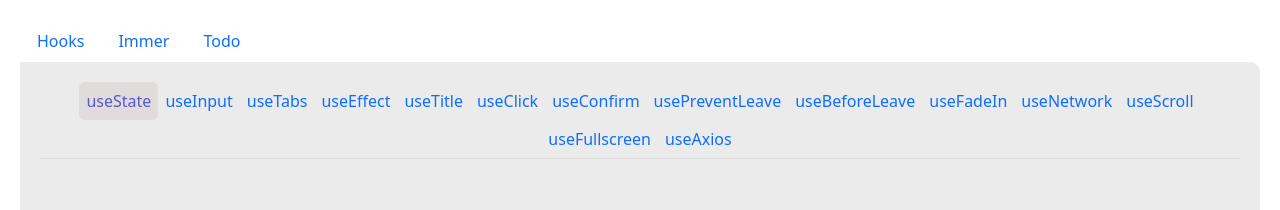
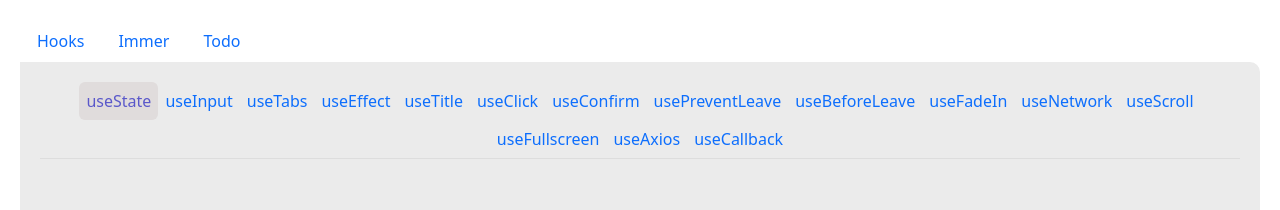
Before and after one commit to SunYenn/study_react, a React (Create React App) app: page / in a window 1280 px wide. Shown: the top 210 px of the page. Built offline with nearby package versions, Linux system fonts and the light colour scheme.

Commit message:
집에 가요

```diff
--- a/src/components/Hooks/11_useNetwork.js
+++ b/src/components/Hooks/11_useNetwork.js
@@ -24,6 +24,7 @@ function HookUseNetwork() {
     return status
   }
 
+  // typescript : const handleNetworkChange = (online: any) => {
   const handleNetworkChange = (online) => {
     console.log(online ? "We just went online" : "we are offline")
   }
--- a/src/components/Hooks/13_useFullscreen.js
+++ b/src/components/Hooks/13_useFullscreen.js
@@ -4,9 +4,14 @@ import Button from 'react-bootstrap/Button';
 
 const HookUseFullscreen = () => {
 
+
+  // typescript : const useFullscreen = (callback: Function) => {
   const useFullscreen = (callback) => {
+
+    // typescript : const element = useRef<HTMLImageElement | null>(null);
     const element = useRef();
 
+    // typescript : const runCb = (isFull: boolean) => {
     const runCb = (isFull) => {
       if (callback && typeof callback === 'function') {
         callback(isFull)
--- /dev/null
+++ b/src/components/Hooks/15_useCallback.js
@@ -0,0 +1,35 @@
+import React, { useState, useCallback } from "react";
+import { Button } from "react-bootstrap";
+
+function Light({ room, on, toggle }) {
+  console.log({ room, on });
+  return (
+    <Button onClick={toggle}>
+      {room} {on ? "💡" : "⬛"}
+    </Button>
+  );
+}
+
+// 해당 prop이 변경되지 않는 한 다시 호출되지 않음
+// 안 해주면 하나만 동작 시켜도 3개의 컴포넌츠 모두 동작
+Light = React.memo(Light);
+
+export default function SmartHome() {
+  const [masterOn, setMasterOn] = useState(false);
+  const [kitchenOn, setKitchenOn] = useState(false);
+  const [bathOn, setBathOn] = useState(false);
+
+  // 함수의 참조값이 SmartHome 컴포넌트가 랜더링될 때마다 새로운 참조값으로 모두 바뀌어버리기 때문에
+  // useCallback()의 두번쨰 인자로 넘어온 의존 배열이 변경될 대만 첫 번째 인자로 넘어온 함수 호출
+  const toggleMaster = useCallback(() => setMasterOn(!masterOn), [masterOn]);
+  const toggleKitchen = useCallback(() => setKitchenOn(!kitchenOn), [kitchenOn]);
+  const toggleBath = useCallback(() => setBathOn(!bathOn), [bathOn]);
+
+  return (
+    <div>
+      <Light room="침실" on={masterOn} toggle={toggleMaster} />
+      <Light room="주방" on={kitchenOn} toggle={toggleKitchen} />
+      <Light room="욕실" on={bathOn} toggle={toggleBath} />
+    </div>
+  );
+}
--- a/src/pages/Hooks.js
+++ b/src/pages/Hooks.js
@@ -16,6 +16,7 @@ import HookUseNetwork from '../components/Hooks/11_useNetwork';
 import HookUseScroll from '../components/Hooks/12_useScroll';
 import HookUseFullscreen from '../components/Hooks/13_useFullscreen';
 import HookUseAxios from '../components/Hooks/14_useAxios';
+import HookUseCallback from '../components/Hooks/15_useCallback';
 
 const Layout = () => {
 
@@ -141,6 +142,14 @@ const Layout = () => {
               useAxios
             </Nav.Link>
           </Nav.Item>
+          <Nav.Item>
+            <Nav.Link
+              active={activeTab === 'useCallback'}
+              onClick={() => handleTabSelect('useCallback')}
+            >
+              useCallback
+            </Nav.Link>
+          </Nav.Item>
         </Nav>
       </div>
       <div className='hook-main'>
@@ -158,6 +167,7 @@ const Layout = () => {
         {activeTab === 'useScroll' ? <HookUseScroll /> : null}
         {activeTab === 'useFullscreen' ? <HookUseFullscreen /> : null}
         {activeTab === 'useAxios' ? <HookUseAxios /> : null}
+        {activeTab === 'useCallback' ? <HookUseCallback /> : null}
       </div>
     </div>
   );
--- a/src/pages/Immer.js
+++ b/src/pages/Immer.js
@@ -1,6 +1,8 @@
 import React, { useRef, useCallback, useState } from 'react';
 import produce from 'immer';
 import '../styles/Immer.css'
+
+// useCallback : 첫번째 인자로 넘어온 함수를, 두번째 인자로 넘어온 배열 내의 값이 변경될 때까지 저장해놓고 재사용할 수 있게 해줌.
 
 function Immer() {
   const nextId = useRef(1);
```
